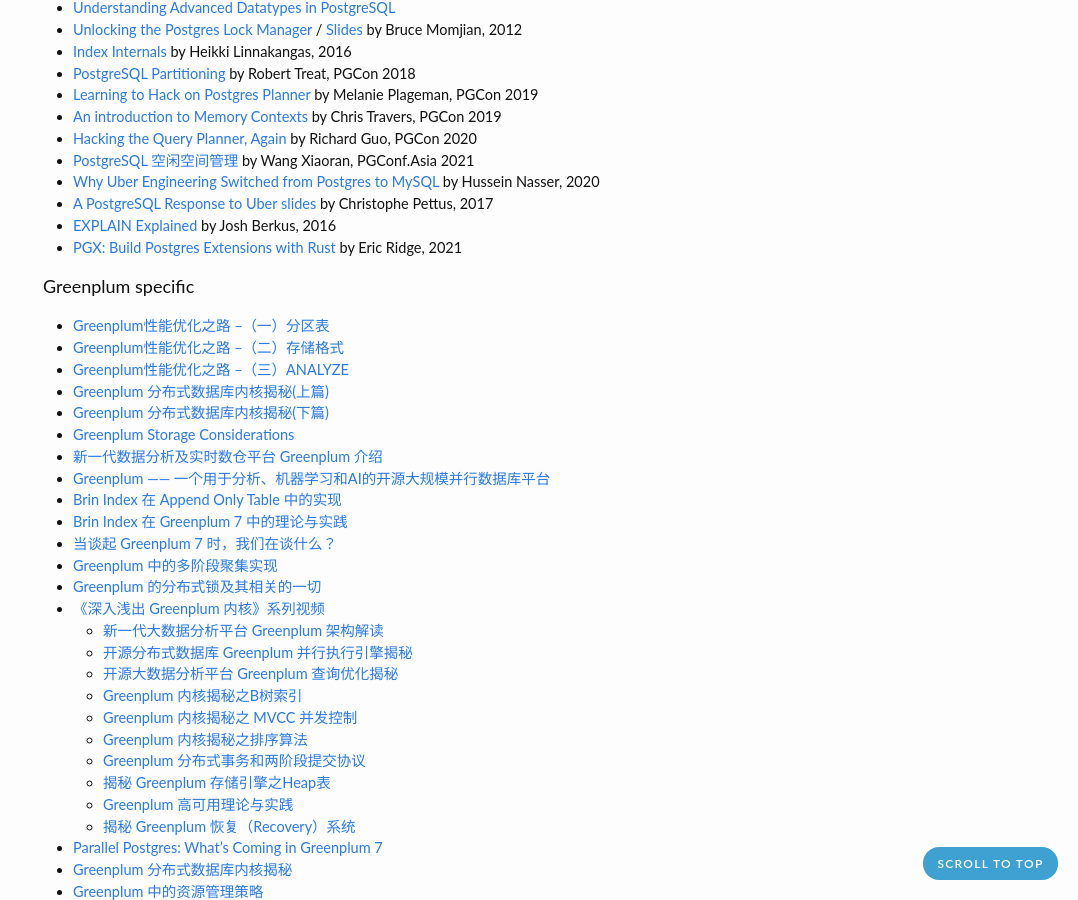
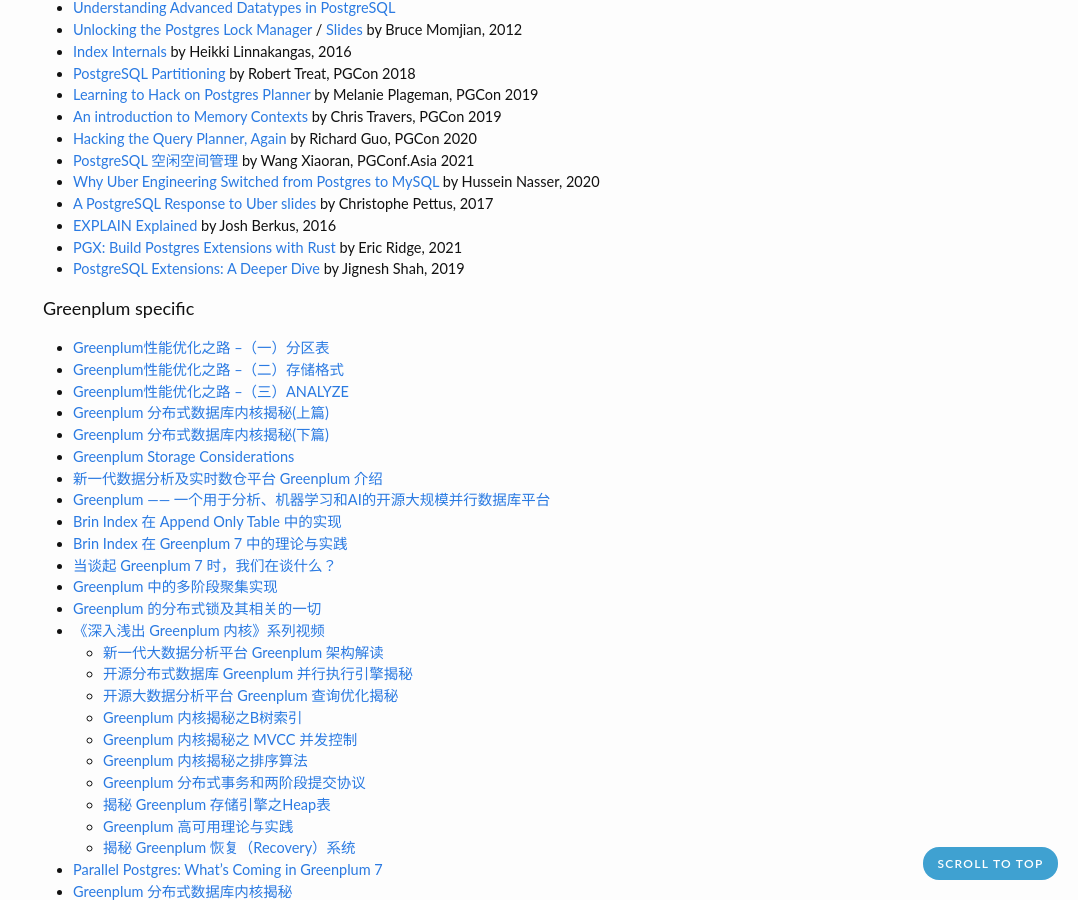
Before and after one commit to zhjwpku/zhjwpku.github.io, a Jekyll site: the page built from _posts/2022-07-12-awesome-postgres.md, in a window 1280 px wide and 900 px high, scrolled down 2562 px. Shown: the whole window, without its empty margins (202-1280 px from the left). Built offline with Jekyll 4.4.1, drawn with Linux system fonts in a browser that asks for light colours; comment, search, counter and statistics services are not loaded.

Commit message:
PostgreSQL Extensions A Deeper Dive
Signed-off-by: Junwang Zhao <zhjwpku@gmail.com>

```diff
--- a/_posts/2022-07-12-awesome-postgres.md
+++ b/_posts/2022-07-12-awesome-postgres.md
@@ -131,6 +131,7 @@
 - [A PostgreSQL Response to Uber](https://www.youtube.com/watch?v=5dIbB5GIqAo) [slides](https://thebuild.com/presentations/uber-perconalive-2017.pdf) by Christophe Pettus, 2017
 - [EXPLAIN Explained](https://www.youtube.com/watch?v=mCwwFAl1pBU) by Josh Berkus, 2016
 - [PGX: Build Postgres Extensions with Rust](https://www.youtube.com/watch?v=RORkgaURcS0) by Eric Ridge, 2021
+- [PostgreSQL Extensions: A Deeper Dive](https://www.youtube.com/watch?v=HNg-N7ZjwjE) by Jignesh Shah, 2019
 
 <h4>Greenplum specific</h4>
 
```
